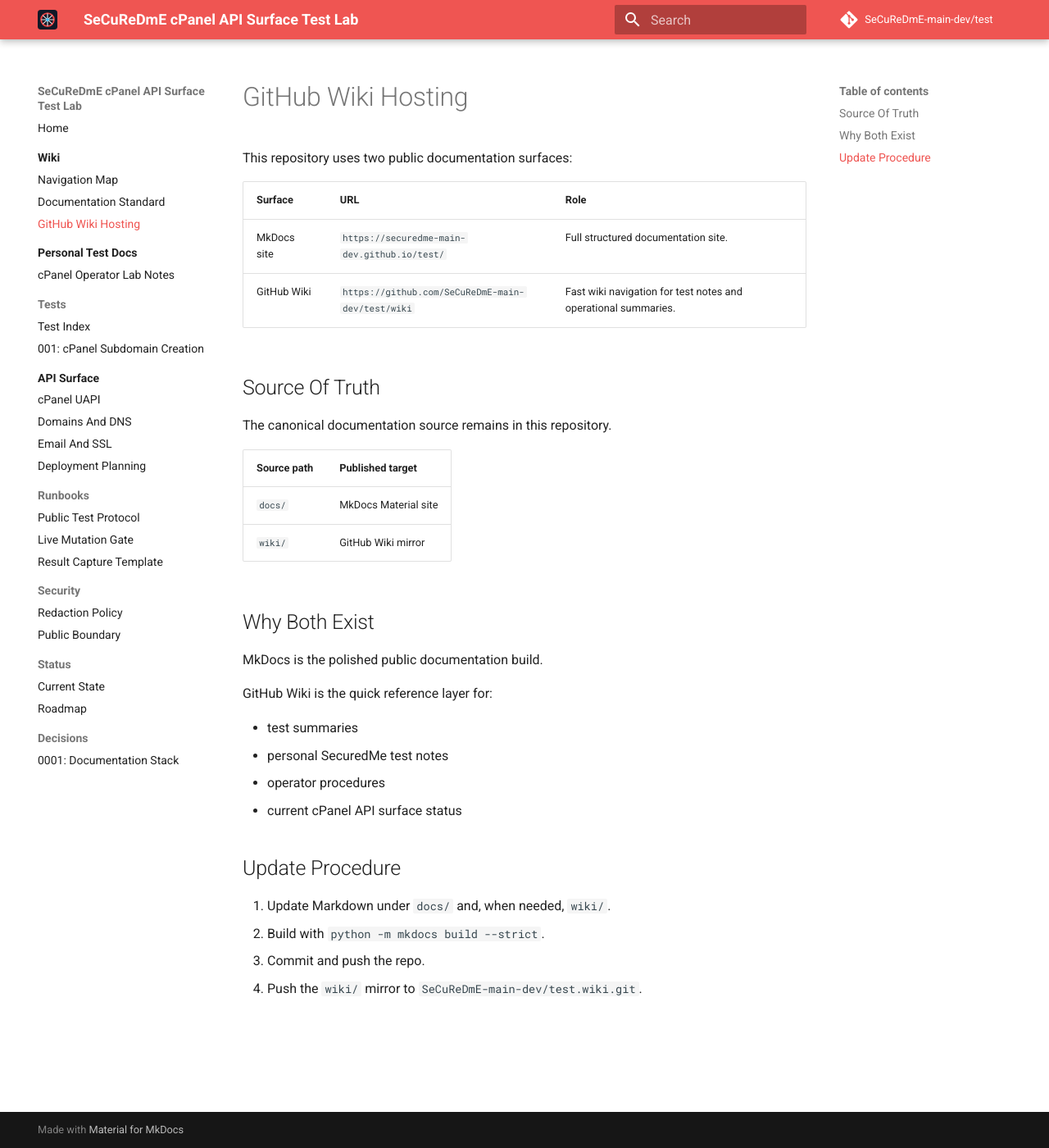
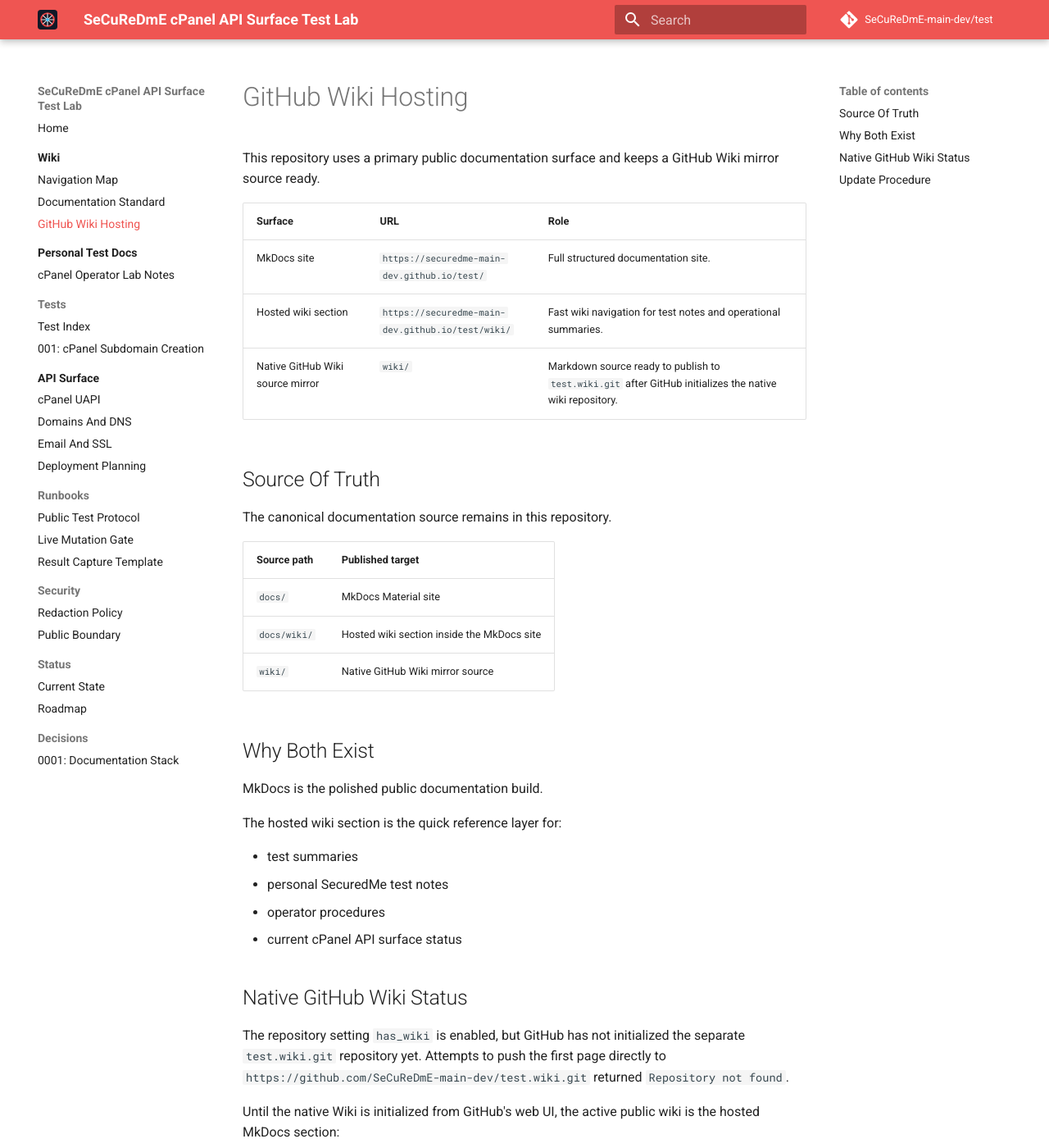
Before and after one commit to SeCuReDmE-main-dev/test, an MkDocs documentation site: the page built from docs/wiki/github-wiki-hosting.md, in a window 1280 px wide and 1400 px high. Shown: the whole window at 82% size. Built offline with MkDocs 1.6.1 and Material for MkDocs 9.7.7, drawn with Linux system fonts in a browser that asks for light colours; comment, search, counter and statistics services are not loaded; some of the changed text lies outside the part shown.

Commit message:
Clarify hosted wiki wiring

```diff
--- a/docs/wiki/github-wiki-hosting.md
+++ b/docs/wiki/github-wiki-hosting.md
@@ -1,11 +1,12 @@
 # GitHub Wiki Hosting
 
-This repository uses two public documentation surfaces:
+This repository uses a primary public documentation surface and keeps a GitHub Wiki mirror source ready.
 
 | Surface | URL | Role |
 | --- | --- | --- |
 | MkDocs site | `https://securedme-main-dev.github.io/test/` | Full structured documentation site. |
-| GitHub Wiki | `https://github.com/SeCuReDmE-main-dev/test/wiki` | Fast wiki navigation for test notes and operational summaries. |
+| Hosted wiki section | `https://securedme-main-dev.github.io/test/wiki/` | Fast wiki navigation for test notes and operational summaries. |
+| Native GitHub Wiki source mirror | `wiki/` | Markdown source ready to publish to `test.wiki.git` after GitHub initializes the native wiki repository. |
 
 ## Source Of Truth
 
@@ -14,22 +15,31 @@
 | Source path | Published target |
 | --- | --- |
 | `docs/` | MkDocs Material site |
-| `wiki/` | GitHub Wiki mirror |
+| `docs/wiki/` | Hosted wiki section inside the MkDocs site |
+| `wiki/` | Native GitHub Wiki mirror source |
 
 ## Why Both Exist
 
 MkDocs is the polished public documentation build.
 
-GitHub Wiki is the quick reference layer for:
+The hosted wiki section is the quick reference layer for:
 
 - test summaries
 - personal SecuredMe test notes
 - operator procedures
 - current cPanel API surface status
 
+## Native GitHub Wiki Status
+
+The repository setting `has_wiki` is enabled, but GitHub has not initialized the separate `test.wiki.git` repository yet. Attempts to push the first page directly to `https://github.com/SeCuReDmE-main-dev/test.wiki.git` returned `Repository not found`.
+
+Until the native Wiki is initialized from GitHub's web UI, the active public wiki is the hosted MkDocs section:
+
+`https://securedme-main-dev.github.io/test/wiki/`
+
 ## Update Procedure
 
 1. Update Markdown under `docs/` and, when needed, `wiki/`.
 2. Build with `python -m mkdocs build --strict`.
 3. Commit and push the repo.
-4. Push the `wiki/` mirror to `SeCuReDmE-main-dev/test.wiki.git`.
+4. After native GitHub Wiki initialization, push the `wiki/` mirror to `SeCuReDmE-main-dev/test.wiki.git`.
```
Also changed, not shown: README.md (+3 -3 lines).
